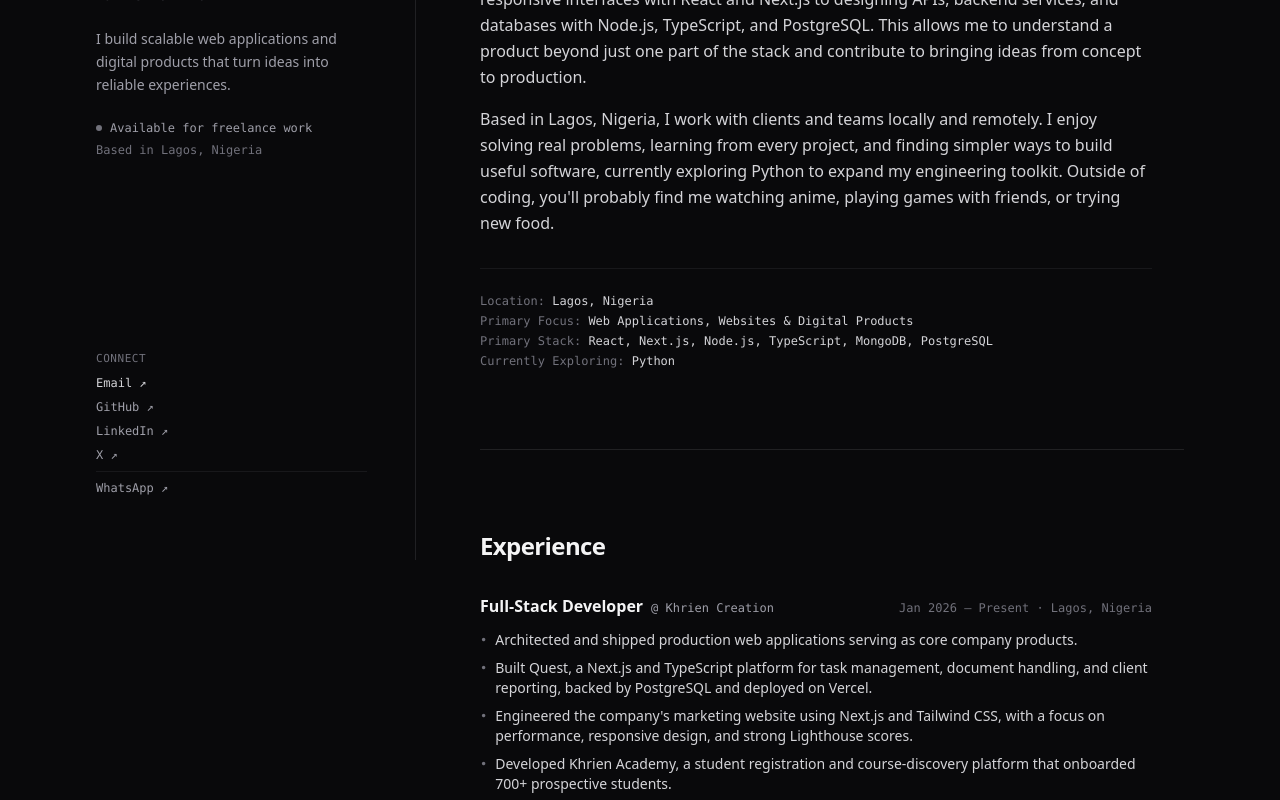
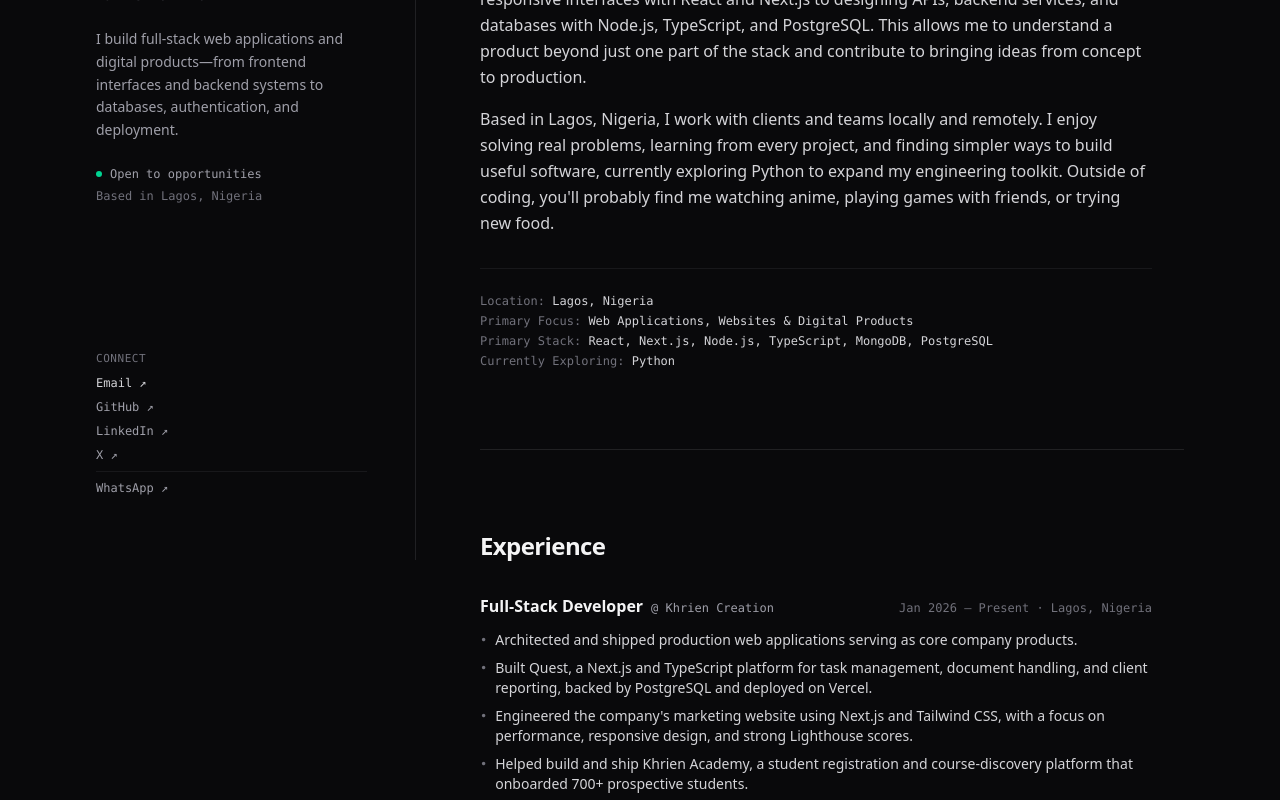
Before and after one commit to Deelolade/portfolio_three, a Next.js app: page / in a window 1280 px wide. Shown: the part 240-1040 px from the top of the page. Built offline with nearby package versions, Linux system fonts and the light colour scheme; no server answers.

Commit message:
update: updated texts based on better context

```diff
--- a/components/Sidebar.tsx
+++ b/components/Sidebar.tsx
@@ -31,14 +31,14 @@ export const Sidebar: React.FC = () => {
 
         {/* One-Sentence Positioning Line */}
         <p className="text-sm text-zinc-400 leading-relaxed max-w-xs font-sans">
-          I build scalable web applications and digital products that turn ideas into reliable experiences.
+          I build full-stack web applications and digital products—from frontend interfaces and backend systems to databases, authentication, and deployment.
         </p>
 
         {/* Availability & Location (Plain text dot, no colored dot) */}
         <div className="space-y-1.5 font-mono text-xs text-zinc-400">
           <div className="flex items-center gap-2">
-            <span className="w-1.5 h-1.5 rounded-full bg-zinc-500" />
-            <span>Available for freelance work</span>
+            <span className="w-1.5 h-1.5 rounded-full bg-emerald-400" />
+            <span>Open to opportunities</span>
           </div>
           <div className="text-zinc-500">Based in Lagos, Nigeria</div>
         </div>
--- a/data/portfolioData.ts
+++ b/data/portfolioData.ts
@@ -140,7 +140,7 @@ export const EXPERIENCES: ExperienceItem[] = [
       "Architected and shipped production web applications serving as core company products.",
       "Built Quest, a Next.js and TypeScript platform for task management, document handling, and client reporting, backed by PostgreSQL and deployed on Vercel.",
       "Engineered the company's marketing website using Next.js and Tailwind CSS, with a focus on performance, responsive design, and strong Lighthouse scores.",
-      "Developed Khrien Academy, a student registration and course-discovery platform that onboarded 700+ prospective students.",
+      "Helped build and ship Khrien Academy, a student registration and course-discovery platform that onboarded 700+ prospective students."
     ],
     technologies: [
       "Next.js",
```
